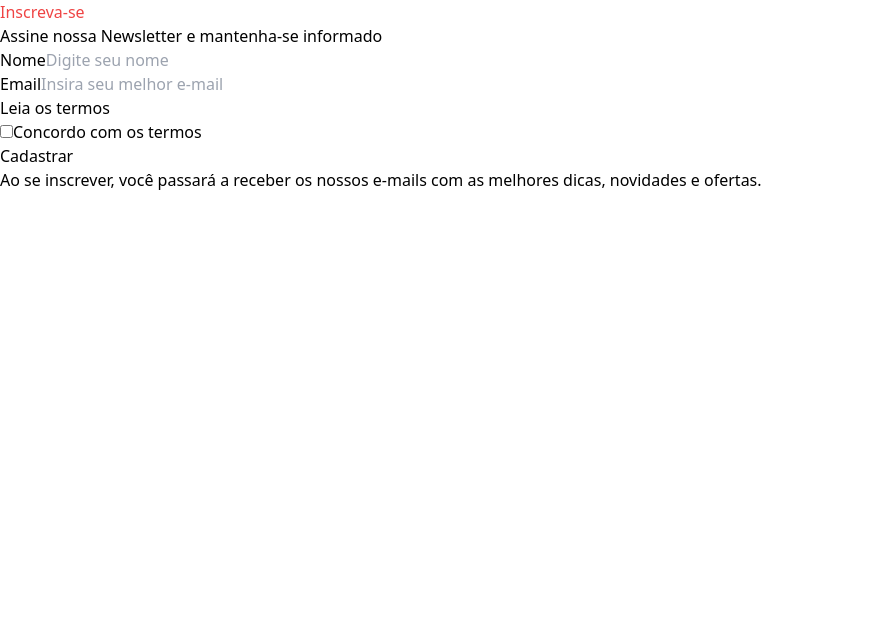
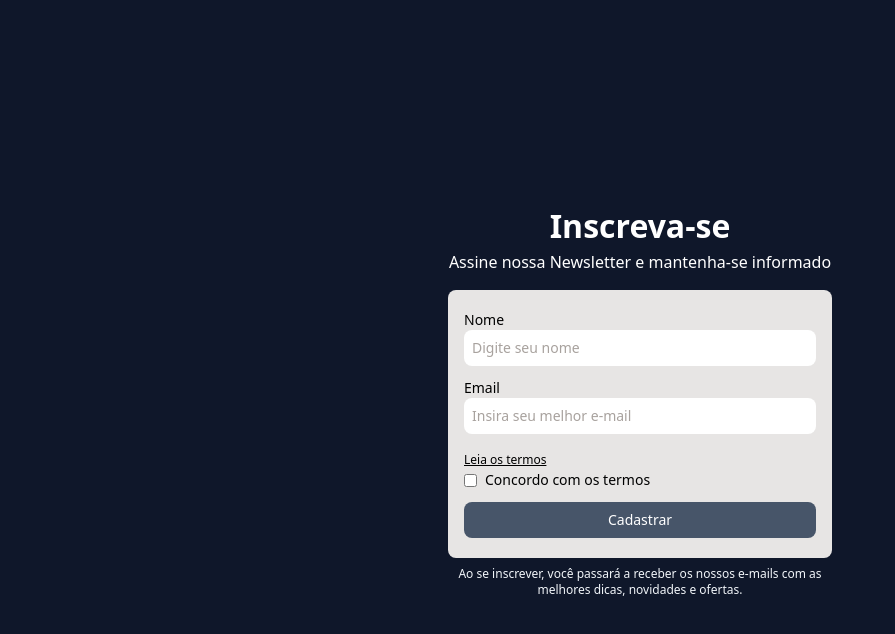
Before and after one commit to Marianadias503/form-newsletter, a React (Vite) app in the folder form/: page / in a window 1280 px wide. Shown: the top 634 px of the page, without its empty margins (0-895 px from the left). Built offline with nearby package versions, Linux system fonts and the light colour scheme.

Commit message:
estlizando o form com tailwind css

```diff
--- a/form/src/App.tsx
+++ b/form/src/App.tsx
@@ -3,13 +3,15 @@ import Form from "./components/form";
 
 const App = () => {
   return (
-    <div>
-      <h1 className="text-red-500">Inscreva-se</h1>
-      <p>Assine nossa Newsletter e mantenha-se informado</p>
-      <div>
+    <div className="bg-slate-900 min-h-screen w-full flex flex-col items-center justify-center">
+      <h1 className="font-bold text-[2rem] text-white">Inscreva-se</h1>
+      <p className=" text-white">Assine nossa Newsletter e mantenha-se informado</p>
+      <div className="w-96 mt-4 bg-stone-200 px-4 py-5 rounded-lg">
       <Form/>
       </div>
-     <p>Ao se inscrever, você passará a receber os nossos e-mails com as melhores dicas, novidades e ofertas.</p>
+     <p className=" text-slate-100 text-xs w-96 mt-2 text-center">
+      Ao se inscrever, você passará a receber os nossos e-mails com as melhores dicas, novidades e ofertas.
+      </p>
 
 
     </div>
--- a/form/src/components/form.tsx
+++ b/form/src/components/form.tsx
@@ -2,23 +2,23 @@
 
 const Form = () =>{
     return(
-        <form>
-            <div>
-                <label>Nome</label>
-                <input type="text" placeholder="Digite seu nome"></input>
+        <form className="flex flex-col gap-3">
+            <div className="flex flex-col">
+                <label className="text-sm" htmlFor="name">Nome</label>
+                <input type="text" placeholder="Digite seu nome" className="rounded-lg py-2 px-2 text-sm placeholder:text-sm placeholder:text-stone-400"></input>
+            </div>
+            <div  className="flex flex-col">
+                <label  className="text-sm" htmlFor="email">Email</label>
+                <input type="email" placeholder="Insira seu melhor e-mail"  className="rounded-lg py-2 px-2 text-sm placeholder:text-sm placeholder:text-stone-400"></input>
             </div>
             <div>
-                <label>Email</label>
-                <input type="email" placeholder="Insira seu melhor e-mail"></input>
-            </div>
-            <div>
-                <a href="#">Leia os termos</a>
-                <div>
+                <a href="#" className="text-xs underline mb-2">Leia os termos</a>
+                <div  className="flex gap-2 items-center">
                     <input type="checkbox" />
-                    <label>Concordo com os termos</label>
+                    <label  className="text-sm"  htmlFor="agree">Concordo com os termos</label>
                 </div>
             </div>
-           <button>Cadastrar</button>
+           <button type="submit" className="bg-slate-600 hover:bg-slate-500 font-medium text-sm py-2 px-4 rounded-lg text-white">Cadastrar</button>
         </form>
     )
 }
```
